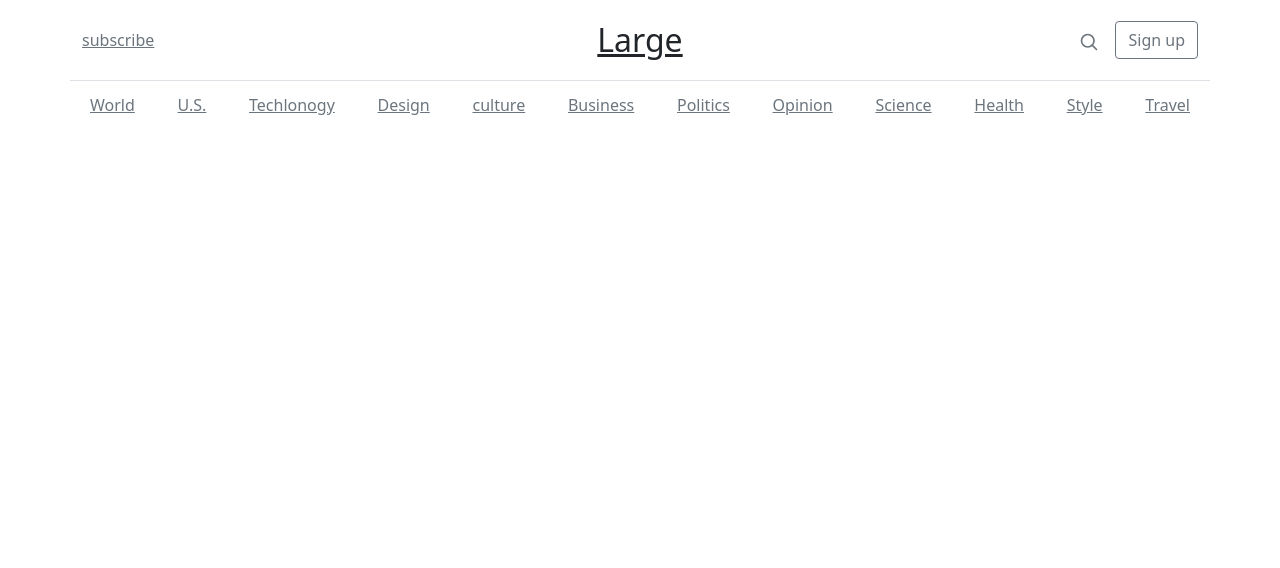
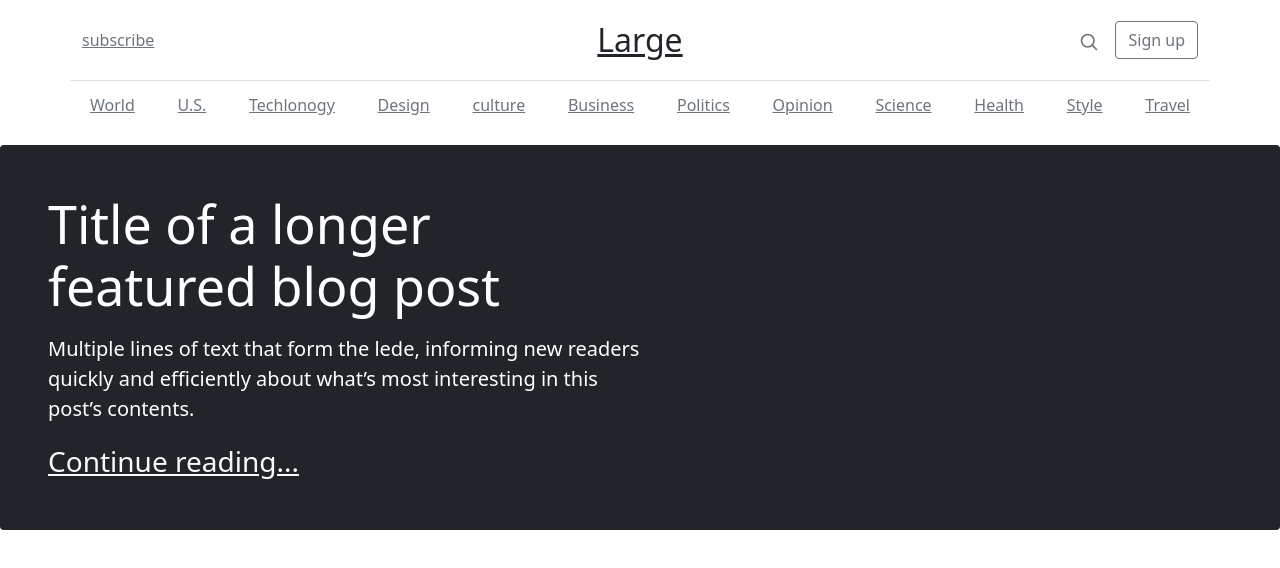
Before and after one commit to JAHONGIR95/practice_projects, a plain HTML site: page bootstrap shablon blog task/index.html in a window 1280 px wide. Drawn offline with Linux system fonts and the light colour scheme.

Commit message:
hero section is finished

```diff
--- a/bootstrap shablon blog task/index.html
+++ b/bootstrap shablon blog task/index.html
@@ -1,13 +1,16 @@
 <!DOCTYPE html>
 <html lang="en">
+
 <head>
     <meta charset="UTF-8">
     <meta name="viewport" content="width=device-width, initial-scale=1.0">
     <link rel="stylesheet" href="libs/bootstrap/bootstrap.min.css">
     <title>Blog</title>
 </head>
+
 <body>
-    <header class="container">
+    <div class="container">
+        <header>
             <div class="row border-bottom justify-content-between align-items-center flex-nowrap py-3">
                 <div class="col-lg-4">
                     <a href="#" class="link-secondary">subscribe</a>
@@ -17,7 +20,13 @@
                 </div>
                 <div class="col-lg-4 justify-content-end align-items-center d-flex">
                     <a href="#" class="link-secondary" area-label="Search">
-                    <svg xmlns="http://www.w3.org/2000/svg" width="20" height="20" fill="none" stroke="currentColor" stroke-linecap="round" stroke-linejoin="round" stroke-width="2" class="mx-3" role="img" viewBox="0 0 24 24"><title>Search</title><circle cx="10.5" cy="10.5" r="7.5"></circle><path d="M21 21l-5.2-5.2"></path></svg>
+                        <svg xmlns="http://www.w3.org/2000/svg" width="20" height="20" fill="none" stroke="currentColor"
+                            stroke-linecap="round" stroke-linejoin="round" stroke-width="2" class="mx-3" role="img"
+                            viewBox="0 0 24 24">
+                            <title>Search</title>
+                            <circle cx="10.5" cy="10.5" r="7.5"></circle>
+                            <path d="M21 21l-5.2-5.2"></path>
+                        </svg>
                     </a>
                     <a href="#" class="btn btn-outline-secondary">Sign up</a>
                 </div>
@@ -40,11 +49,28 @@
                     <a href="#" class="p-2 link-secondary">Style</a>
                     <a href="#" class="p-2 link-secondary">Travel</a>
                 </nav>
+            </div>
 
+            <!-- ********************************* hero section *************************** -->
+
+        </header>
     </div>
-    </header>
+
+    <div class="hero-section p-5 bg-dark text-white rounded mb-5">
+        <div class="col-lg-6">
+            <h1 style="font-size: 3.25rem;" class="mb-3">
+                Title of a longer featured blog post
+            </h1>
+            <p class="lead" class="mb-3">
+                Multiple lines of text that form the lede, informing new readers quickly and efficiently about what’s
+                most interesting in this post’s contents.
+            </p>
+            <a href="#" class="link-light fs-3">Continue reading...</a>
+        </div>
+    </div>
 
 
     <script src="libs/bootstrap/bootstrap.min.js"></script>
 </body>
+
 </html>
```
Lines whose indentation alone changed are shown as unchanged.
